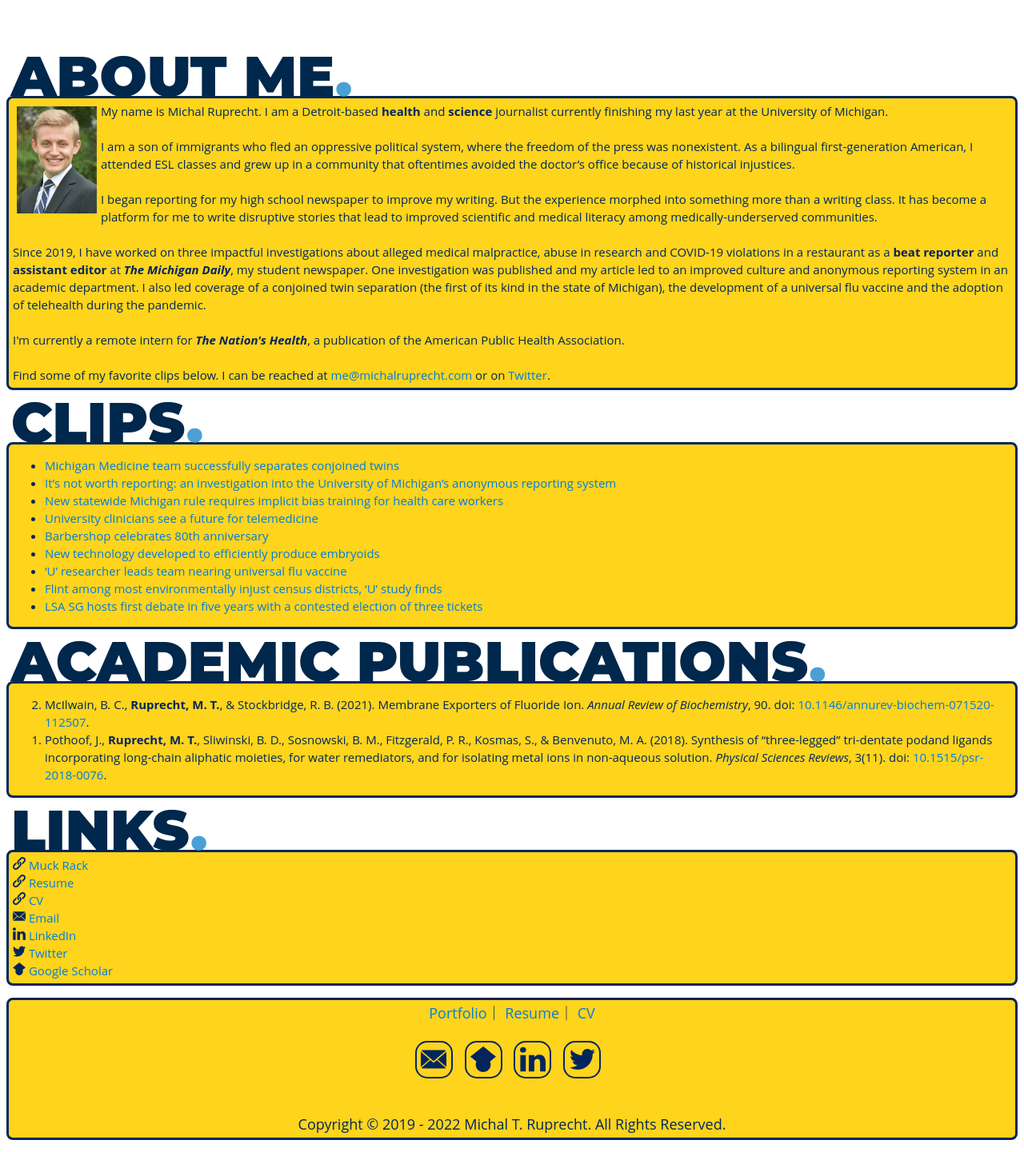
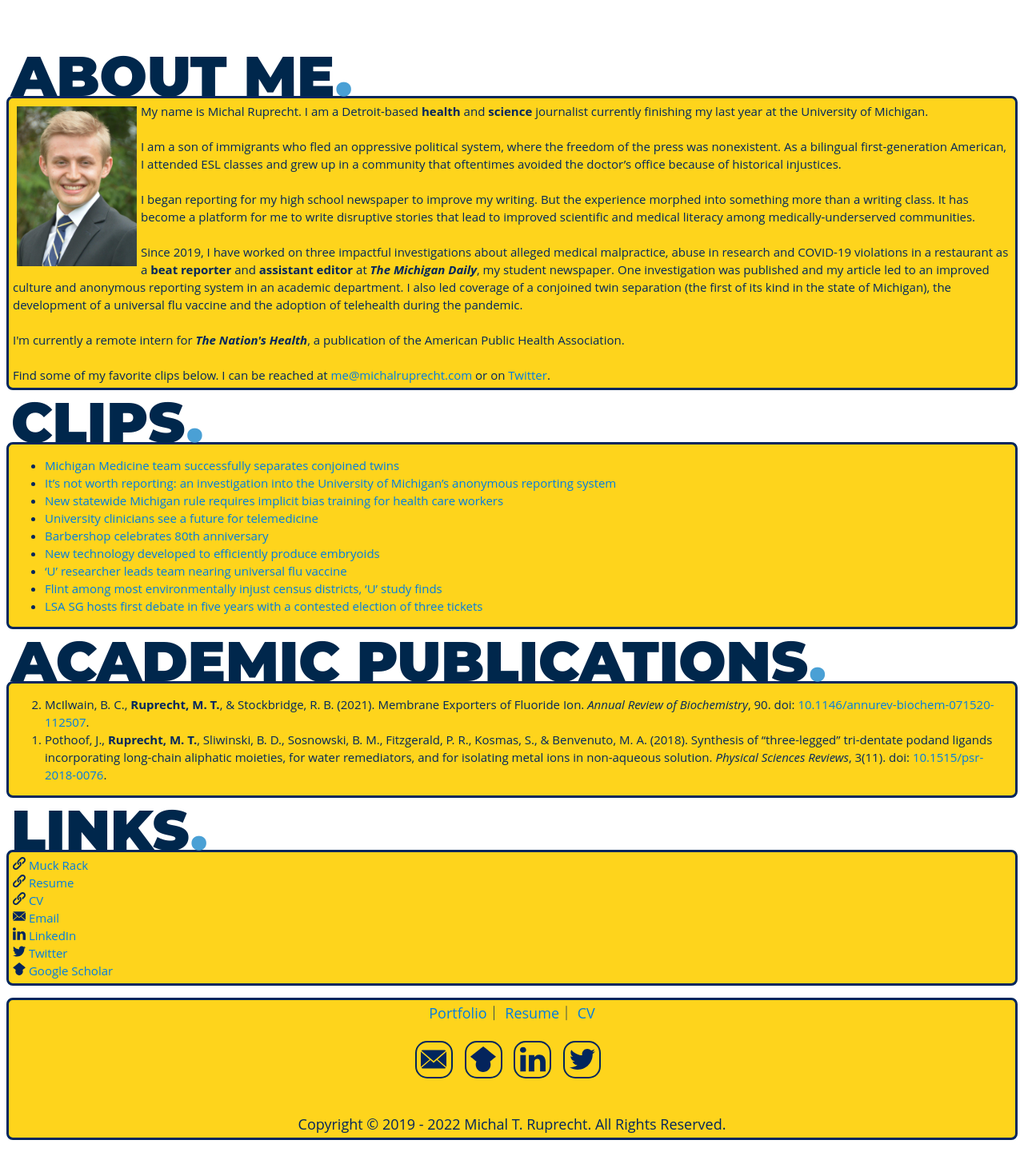
Before and after one commit to MichalRuprecht/michalruprecht.github.io, a Jekyll site: the page built from index.html, in a window 1280 px wide. Shown: the whole page at 80% size. Built offline with Jekyll 4.4.1, drawn with Linux system fonts in a browser that asks for light colours.

Commit message:
Update index.html

```diff
--- a/index.html
+++ b/index.html
@@ -12,7 +12,7 @@ title: Home - Michal Ruprecht
           <br />ABOUT ME<font color="#4AA0D5">.</font>
         </div>
         <div class="college">
-          <h3><img src="assets/profile.svg" width="100" style="float:left;margin:5px 5px">
+          <h3><img src="assets/profile.svg" width="150" style="float:left;margin:5px 5px">
             My name is Michal Ruprecht. I am a Detroit-based <b>health</b> and <b>science</b> journalist currently finishing my last year at the University of Michigan.
 
             <br><br>I am a son of immigrants who fled an oppressive political system, where the freedom of the press was nonexistent. As a bilingual first-generation American, I attended ESL classes and grew up in a community that oftentimes avoided the doctor’s office because of historical injustices.
```
